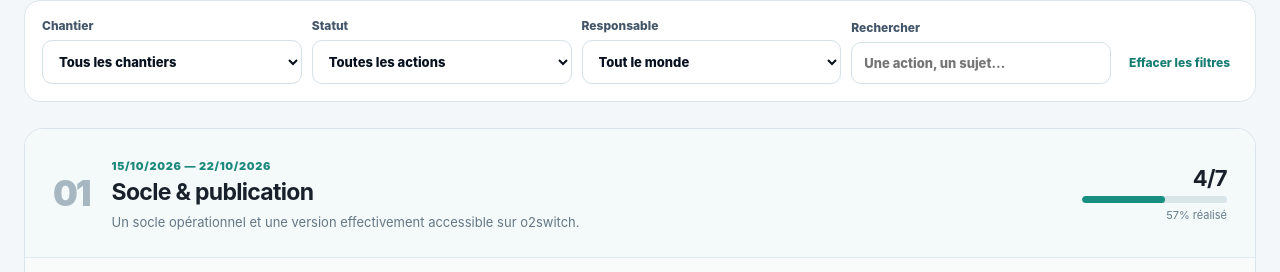
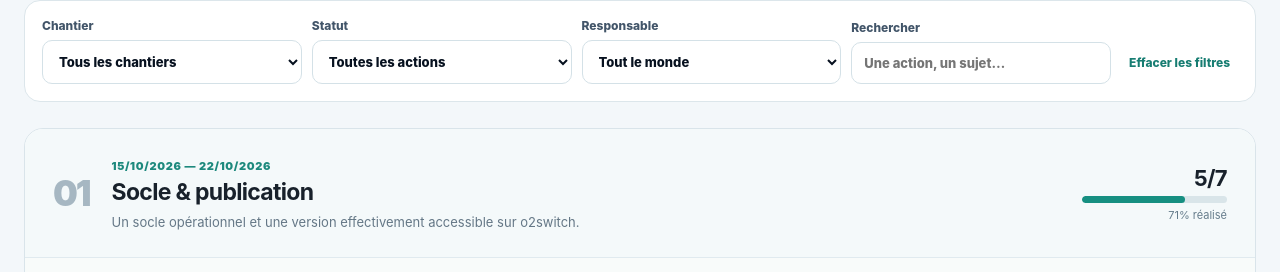
Before and after one commit to aristote-app/Autonomia-MCP, a Next.js app: page /plan-action in a window 1280 px wide. Shown: the part 1317-1589 px from the top of the page. Built offline with nearby package versions, Linux system fonts and the light colour scheme.

Commit message:
plan(cockpit): confirm six completed public-site SEO and o2switch release tasks

```diff
--- a/app/plan-action/roadmapData.js
+++ b/app/plan-action/roadmapData.js
@@ -8,7 +8,7 @@ export const ROADMAP_PHASES = [
       {id:"s-02",title:"Créer le guide « Combien coûte un agent IA ? »",detail:"Guide de cadrage avec simulation de budget explicitement indicative.",owner:"IA",priority:"P1",due:"2026-10-15",done:true,link:"https://build-autonomia.com/cout-agent-ia"},
       {id:"s-03",title:"Créer le hub des démonstrateurs IA",detail:"Urbanisme et conservatoire interactifs fictifs, plus présentation de l'usage marchés publics.",owner:"IA",priority:"P0",due:"2026-10-15",done:true,link:"https://build-autonomia.com/demonstrateurs-ia"},
       {id:"s-04",title:"Relier la Home, BUILD et les nouvelles pages",detail:"Maillage interne et sitemap mis à jour dans le dépôt.",owner:"IA",priority:"P0",due:"2026-10-15",done:true},
-      {id:"s-05",title:"Confirmer la mise en production sur o2switch",detail:"Comparer le SHA GitHub au /api/health public, tester les trois pages et le sitemap. Le succès Vercel ne suffit pas.",owner:"IA",priority:"P0",due:"2026-10-17",link:"https://github.com/aristote-app/Autonomia-MCP/issues/70"},
+      {id:"s-05",title:"Confirmer la mise en production sur o2switch",detail:"Comparer le SHA GitHub au /api/health public, tester les trois pages et le sitemap. Le succès Vercel ne suffit pas.",owner:"IA",priority:"P0",due:"2026-10-17",link:"https://github.com/aristote-app/Autonomia-MCP/issues/70",done:true,link:"https://github.com/aristote-app/Autonomia-MCP/actions/runs/38890007713"},
       {id:"s-06",title:"Valider l'affichage mobile et desktop",detail:"Vérifier notamment le héros, les cartes, les formulaires et les boutons de prise de rendez-vous.",owner:"IA",priority:"P0",due:"2026-10-20"},
       {id:"s-07",title:"Tester les leads du site jusqu'au cockpit",detail:"Soumettre une demande de test et vérifier sa réception, son origine et son traitement.",owner:"IA",priority:"P0",due:"2026-10-22"}
     ]
@@ -31,11 +31,11 @@ export const ROADMAP_PHASES = [
     hint:"Attirer les visiteurs qui cherchent déjà une solution IA concrète.",
     tasks:[
       {id:"r-01",title:"Auditer le SEO technique et l'indexation",detail:"Robots, sitemap, canonical, JSON-LD, Core Web Vitals, 404, Search Console et pages réellement indexées.",owner:"IA",priority:"P0",due:"2026-10-28"},
-      {id:"r-02",title:"Publier un contenu sur le prix de l'automatisation IA",detail:"Intention achat, facteurs de coût, simulation distinguée d'une offre commerciale.",owner:"IA",priority:"P1",due:"2026-11-02"},
-      {id:"r-03",title:"Publier un comparatif agent IA / workflow / application",detail:"Aider le décideur à choisir la bonne architecture selon son besoin.",owner:"IA",priority:"P1",due:"2026-11-05"},
-      {id:"r-04",title:"Publier le guide d'une application métier IA sur mesure",detail:"Étapes, livrables, sécurité, intégrations et évaluation d'un projet.",owner:"IA",priority:"P1",due:"2026-11-09"},
-      {id:"r-05",title:"Publier un cas d'usage sur les marchés publics",detail:"Traitement administratif et financier, limites métier, rôle de validation et intégrations possibles.",owner:"IA",priority:"P1",due:"2026-11-13"},
-      {id:"r-06",title:"Construire un maillage commercial entre pages et démonstrateurs",detail:"Relier contenus, offres BUILD, ressources et CTA sans dupliquer les pages existantes.",owner:"IA",priority:"P1",due:"2026-11-15"}
+      {id:"r-02",title:"Publier un contenu sur le prix de l'automatisation IA",detail:"Intention achat, facteurs de coût, simulation distinguée d'une offre commerciale.",owner:"IA",priority:"P1",due:"2026-11-02",done:true,link:"https://build-autonomia.com/cout-automatisation-ia"},
+      {id:"r-03",title:"Publier un comparatif agent IA / workflow / application",detail:"Aider le décideur à choisir la bonne architecture selon son besoin.",owner:"IA",priority:"P1",due:"2026-11-05",done:true,link:"https://build-autonomia.com/agent-ia-ou-automatisation"},
+      {id:"r-04",title:"Publier le guide d'une application métier IA sur mesure",detail:"Étapes, livrables, sécurité, intégrations et évaluation d'un projet.",owner:"IA",priority:"P1",due:"2026-11-09",done:true,link:"https://build-autonomia.com/application-metier-ia"},
+      {id:"r-05",title:"Publier un cas d'usage sur les marchés publics",detail:"Traitement administratif et financier, limites métier, rôle de validation et intégrations possibles.",owner:"IA",priority:"P1",due:"2026-11-13",done:true,link:"https://build-autonomia.com/suivi-marches-publics-ia"},
+      {id:"r-06",title:"Construire un maillage commercial entre pages et démonstrateurs",detail:"Relier contenus, offres BUILD, ressources et CTA sans dupliquer les pages existantes.",owner:"IA",priority:"P1",due:"2026-11-15",done:true,link:"https://build-autonomia.com/solutions-ia"}
     ]
   },
   {
```
